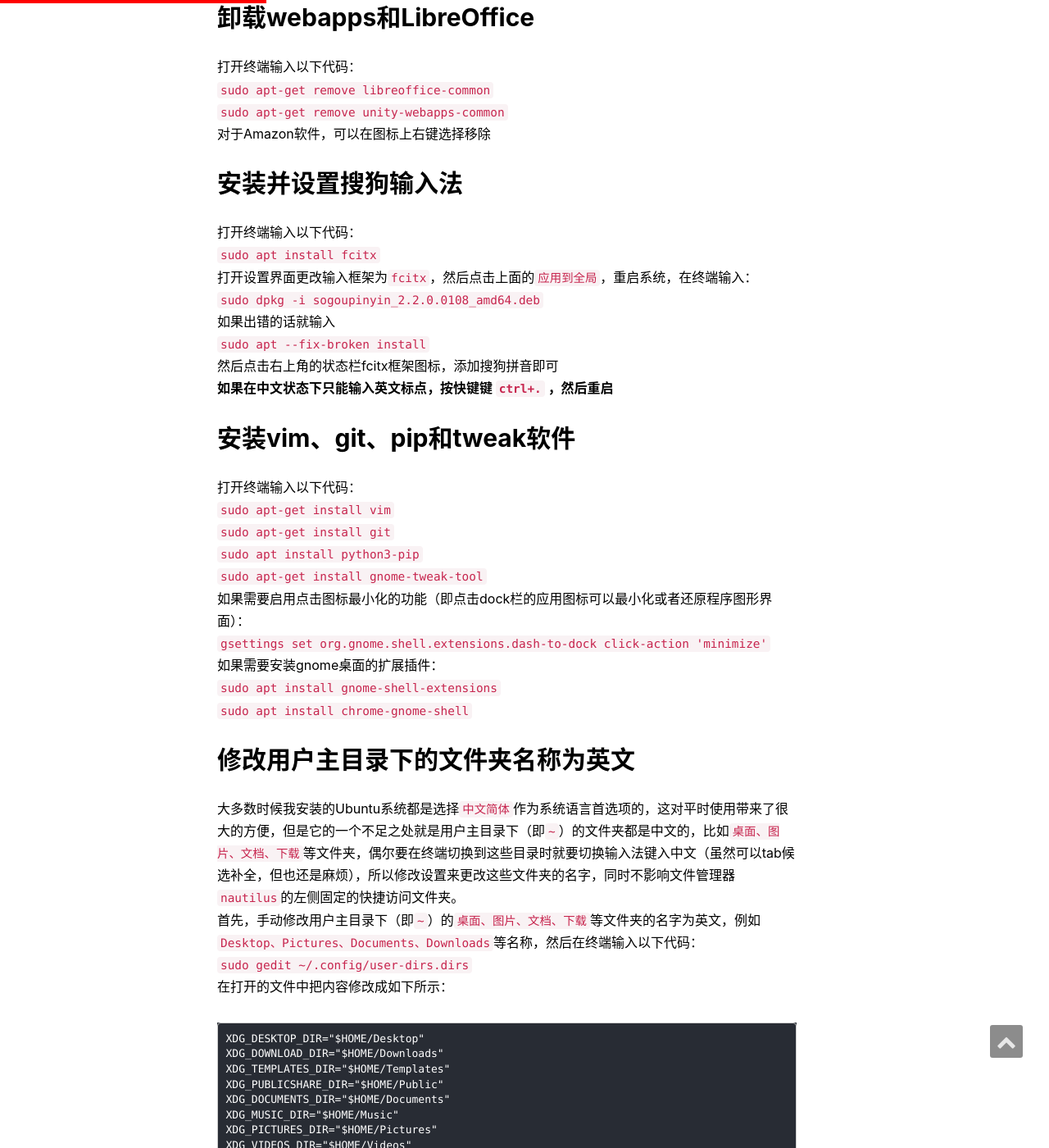
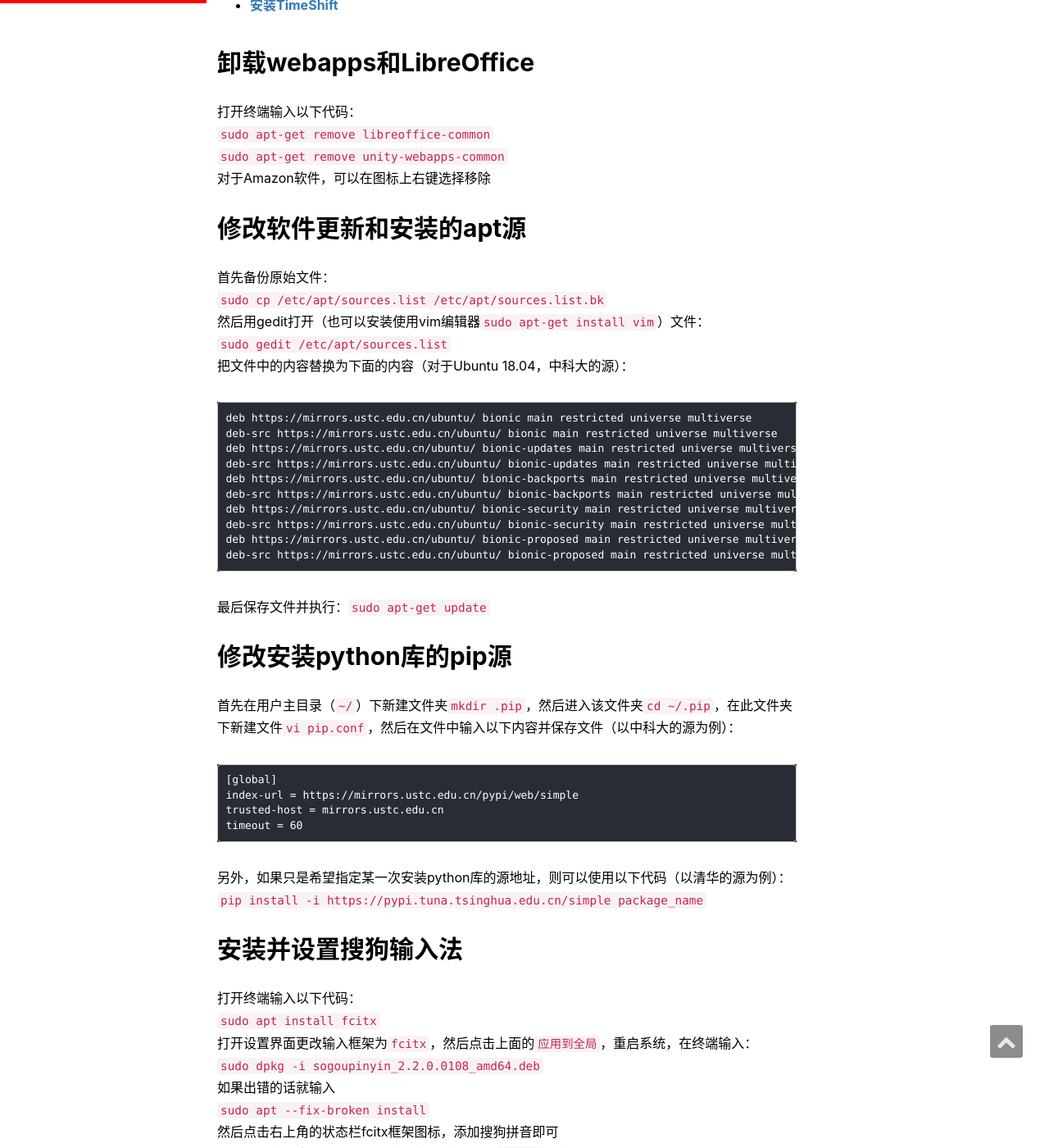
Before and after one commit to zfb132/zfb132.github.com, a Jekyll site: the page built from _posts/2019-07-25-ubuntu_config.md, in a window 1280 px wide and 1400 px high, scrolled down 818 px. Shown: the whole window at 82% size. Built offline with Jekyll 4.4.1, drawn with Linux system fonts in a browser that asks for light colours; nearby versions of some CDN libraries; comment, search, counter and statistics services are not loaded; some of the changed text lies outside the part shown.

Commit message:
修改apt和pip源的方法

````diff
--- a/_posts/2019-07-25-ubuntu_config.md
+++ b/_posts/2019-07-25-ubuntu_config.md
@@ -22,6 +22,35 @@ description:  "平时工作需要，可能会经常重装Ubuntu系统，所以
 `sudo apt-get remove libreoffice-common`
 `sudo apt-get remove unity-webapps-common`
 对于Amazon软件，可以在图标上右键选择移除
+## 修改软件更新和安装的apt源
+首先备份原始文件：
+`sudo cp /etc/apt/sources.list /etc/apt/sources.list.bk`
+然后用gedit打开（也可以安装使用vim编辑器`sudo apt-get install vim`）文件：
+`sudo gedit /etc/apt/sources.list`
+把文件中的内容替换为下面的内容（对于Ubuntu 18.04，中科大的源）：
+```
+deb https://mirrors.ustc.edu.cn/ubuntu/ bionic main restricted universe multiverse
+deb-src https://mirrors.ustc.edu.cn/ubuntu/ bionic main restricted universe multiverse
+deb https://mirrors.ustc.edu.cn/ubuntu/ bionic-updates main restricted universe multiverse
+deb-src https://mirrors.ustc.edu.cn/ubuntu/ bionic-updates main restricted universe multiverse
+deb https://mirrors.ustc.edu.cn/ubuntu/ bionic-backports main restricted universe multiverse
+deb-src https://mirrors.ustc.edu.cn/ubuntu/ bionic-backports main restricted universe multiverse
+deb https://mirrors.ustc.edu.cn/ubuntu/ bionic-security main restricted universe multiverse
+deb-src https://mirrors.ustc.edu.cn/ubuntu/ bionic-security main restricted universe multiverse
+deb https://mirrors.ustc.edu.cn/ubuntu/ bionic-proposed main restricted universe multiverse
+deb-src https://mirrors.ustc.edu.cn/ubuntu/ bionic-proposed main restricted universe multiverse
+```
+最后保存文件并执行：`sudo apt-get update`
+## 修改安装python库的pip源
+首先在用户主目录（`~/`）下新建文件夹`mkdir .pip`，然后进入该文件夹`cd ~/.pip`，在此文件夹下新建文件`vi pip.conf`，然后在文件中输入以下内容并保存文件（以中科大的源为例）：
+```
+[global]
+index-url = https://mirrors.ustc.edu.cn/pypi/web/simple
+trusted-host = mirrors.ustc.edu.cn
+timeout = 60
+```
+另外，如果只是希望指定某一次安装python库的源地址，则可以使用以下代码（以清华的源为例）：
+`pip install -i https://pypi.tuna.tsinghua.edu.cn/simple package_name`
 ## 安装并设置搜狗输入法
 打开终端输入以下代码：
 `sudo apt install fcitx`
````
